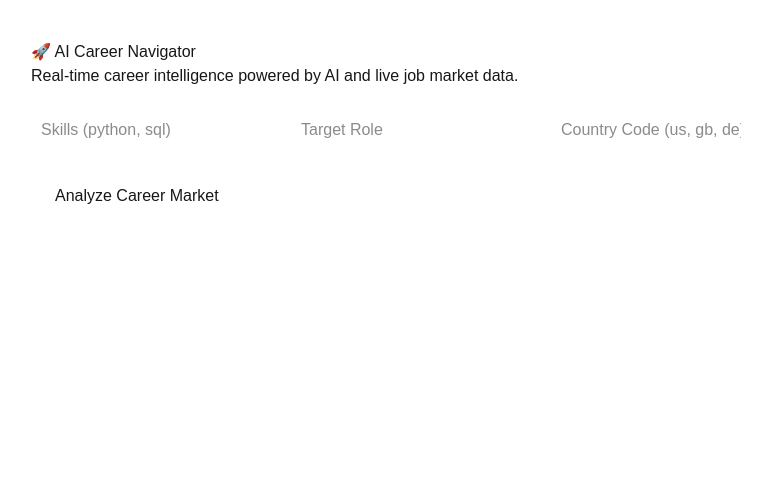
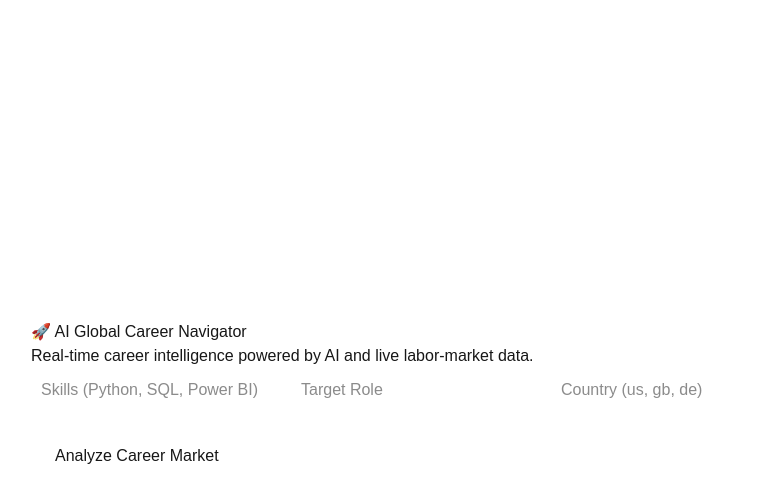
Before and after one commit to bhagyasreemalla/ai-careers-saas, a Next.js app in the folder frontend/: page / in a window 1280 px wide. Shown: the top 502 px of the page, without its empty margins (249-1021 px from the left). Built offline with nearby package versions, Linux system fonts and the light colour scheme.

Commit message:
Update page.tsx

```diff
--- a/frontend/app/page.tsx
+++ b/frontend/app/page.tsx
@@ -9,7 +9,7 @@ export default function Home() {
   const [result, setResult] = useState<any>(null);
   const [loading, setLoading] = useState(false);
 
-  const analyzeCareer = async () => {
+  async function analyzeCareer() {
     try {
       setLoading(true);
       setResult(null);
@@ -28,154 +28,71 @@ export default function Home() {
 
       const data = await response.json();
       setResult(data);
-    } catch (error) {
-      console.error(error);
-      alert("Cannot connect to backend.");
+    } catch (err) {
+      console.error(err);
+      alert("Backend connection failed");
     } finally {
       setLoading(false);
     }
-  };
+  }
 
   return (
-    <main
-      style={{
-        padding: "40px",
-        fontFamily: "Arial, sans-serif",
-        maxWidth: "1000px",
-        margin: "0 auto",
-      }}
-    >
-      <h1>🚀 AI Career Navigator</h1>
+    <main style={{ maxWidth: 1000, margin: "auto", padding: 40 }}>
+      <h1>🚀 AI Global Career Navigator</h1>
 
       <p>
-        Real-time career intelligence powered by AI and live job market data.
+        Real-time career intelligence powered by AI and live labor-market data.
       </p>
 
-      <div
-        style={{
-          display: "flex",
-          gap: "10px",
-          marginTop: "20px",
-          flexWrap: "wrap",
-        }}
-      >
+      <div style={{ display: "flex", gap: 10, flexWrap: "wrap" }}>
         <input
-          placeholder="Skills (python, sql)"
+          placeholder="Skills (Python, SQL, Power BI)"
           value={skills}
           onChange={(e) => setSkills(e.target.value)}
-          style={{ padding: "10px", width: "250px" }}
+          style={{ padding: 10, width: 250 }}
         />
 
         <input
           placeholder="Target Role"
           value={role}
           onChange={(e) => setRole(e.target.value)}
-          style={{ padding: "10px", width: "250px" }}
+          style={{ padding: 10, width: 250 }}
         />
 
         <input
-          placeholder="Country Code (us, gb, de)"
+          placeholder="Country (us, gb, de)"
           value={country}
           onChange={(e) => setCountry(e.target.value)}
-          style={{ padding: "10px", width: "200px" }}
+          style={{ padding: 10, width: 200 }}
         />
       </div>
 
       <button
         onClick={analyzeCareer}
-        disabled={loading}
         style={{
-          marginTop: "20px",
+          marginTop: 20,
           padding: "12px 24px",
           cursor: "pointer",
-          border: "none",
-          borderRadius: "8px",
         }}
       >
         {loading ? "Analyzing..." : "Analyze Career Market"}
       </button>
 
       {result && (
-        <div style={{ marginTop: "40px" }}>
-          <h2>📊 Market Analysis</h2>
+        <div style={{ marginTop: 40 }}>
+          <h2>Career Analysis</h2>
 
-          <div
+          <pre
             style={{
-              display: "flex",
-              gap: "20px",
-              flexWrap: "wrap",
-              marginTop: "20px",
+              background: "#111",
+              color: "#0f0",
+              padding: 20,
+              borderRadius: 10,
+              overflow: "auto",
             }}
           >
-            <div
-              style={{
-                border: "1px solid #ccc",
-                padding: "20px",
-                borderRadius: "10px",
-              }}
-            >
-              <h3>Market Score</h3>
-              <p>{result.market_data?.market_score}</p>
-            </div>
-
-            <div
-              style={{
-                border: "1px solid #ccc",
-                padding: "20px",
-                borderRadius: "10px",
-              }}
-            >
-              <h3>Jobs Found</h3>
-              <p>{result.market_data?.total_jobs_found}</p>
-            </div>
-          </div>
-
-          <h2 style={{ marginTop: "30px" }}>🤖 AI Career Insight</h2>
-
-          <div
-            style={{
-              border: "1px solid #ccc",
-              padding: "20px",
-              borderRadius: "10px",
-            }}
-          >
-            <pre
-              style={{
-                whiteSpace: "pre-wrap",
-                fontFamily: "inherit",
-              }}
-            >
-              {result.ai_insight}
-            </pre>
-          </div>
-
-          <h2 style={{ marginTop: "30px" }}>📌 Skill Breakdown</h2>
-
-          {result.skill_breakdown?.map((skill: any, index: number) => (
-            <div
-              key={index}
-              style={{
-                border: "1px solid #ccc",
-                marginBottom: "20px",
-                padding: "15px",
-                borderRadius: "10px",
-              }}
-            >
-              <h3>
-                {skill.skill} ({skill.job_count} jobs)
-              </h3>
-
-              {skill.top_jobs?.map((job: any, idx: number) => (
-                <div key={idx} style={{ marginTop: "10px" }}>
-                  <strong>{job.title}</strong>
-                  <br />
-                  {job.company}
-                  <br />
-                  {job.location}
-                </div>
-              ))}
-            </div>
-          ))}
+            {JSON.stringify(result, null, 2)}
+          </pre>
         </div>
       )}
     </main>
```
